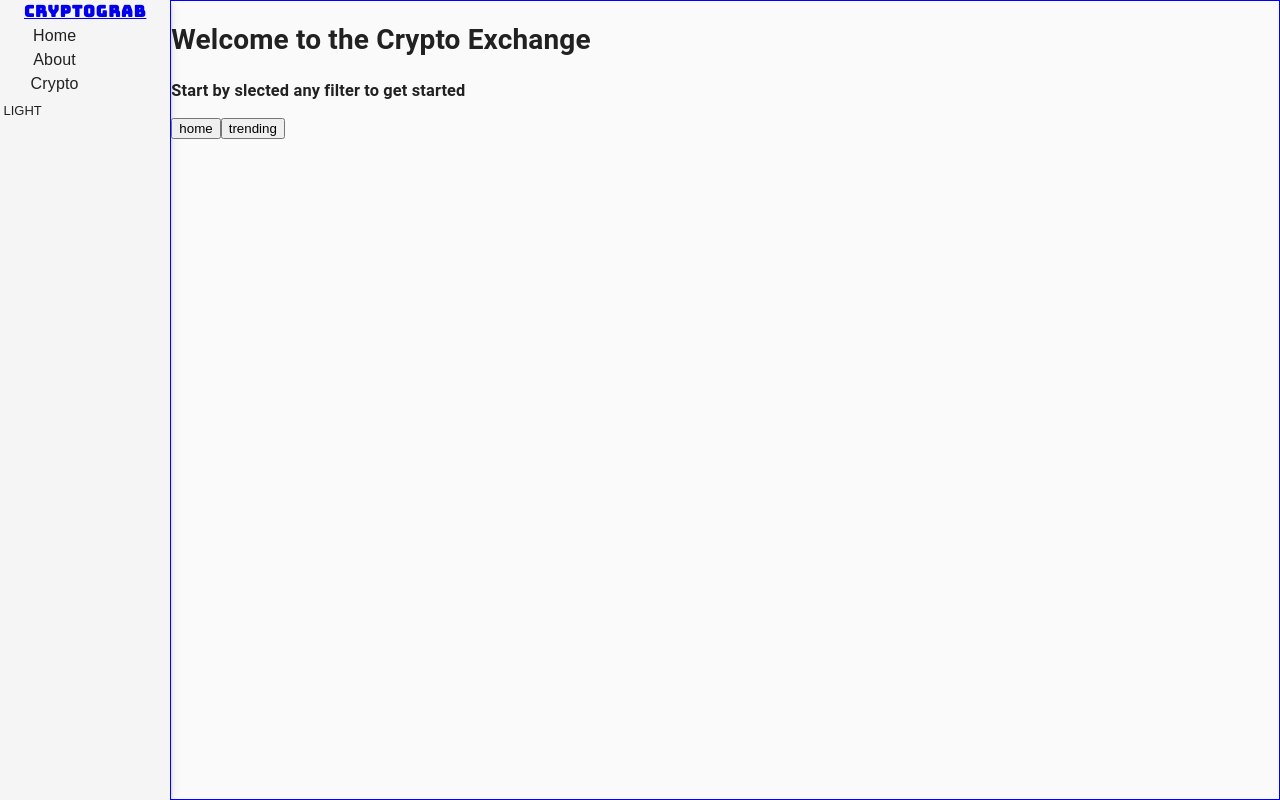
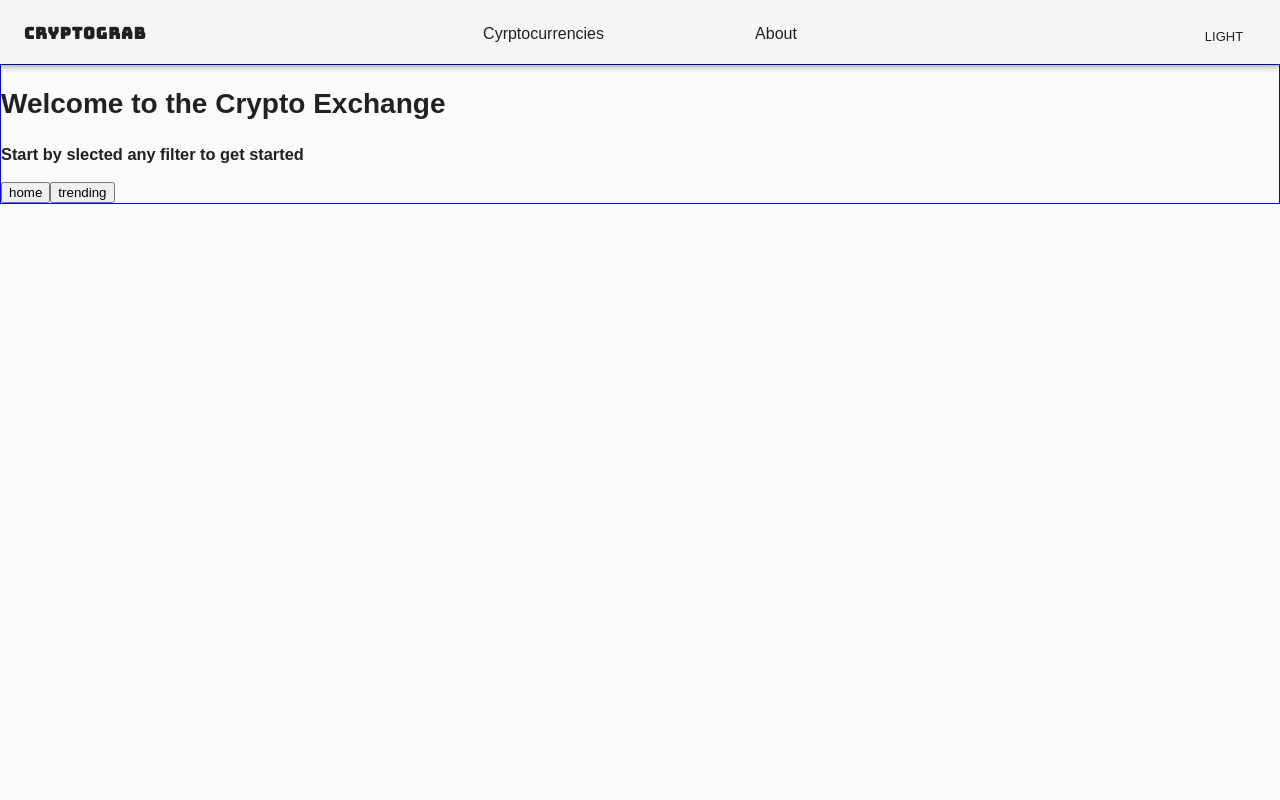
Before and after one commit to ryanTavcar/CoinGecko-Coding-Challenge, a React (Create React App) app: page / in a window 1280 px wide. Built offline with nearby package versions, Linux system fonts and the light colour scheme.

Commit message:
change of navbar layout

```diff
--- a/src/components/Navbar.jsx
+++ b/src/components/Navbar.jsx
@@ -22,29 +22,18 @@ import {
 
 const menuItems = [
     {
-        text: 'Home',
-        pathname: '/'
+        text: 'Cyrptocurrencies',
+        pathname: '/products'
     },
     {
         text: 'About',
         pathname: '/about'
     },
-    {
-        text: 'Crypto',
-        pathname: '/cryptocurrencies'
-    },
 ];
 
 const useStyles = makeStyles(theme =>({
-    appbar: {
-        height: "100vh",
+    navbar: {
         // border: '1px solid red'
-    },
-    navbar: {
-        // display: 'flex',
-        // flexDirection: 'column',
-        // height: "100%",
-        // width: '20%'
     },
     menuButton: {
         marginRight: theme.spacing(2),
@@ -59,9 +48,6 @@ const useStyles = makeStyles(theme =>({
         'a:visited': {
             color: '#000',
         },
-    },
-    drawer: {
-        // border: '1px solid red'
     },
     drawerPaper: {
       width: 300,
@@ -93,7 +79,7 @@ const useStyles = makeStyles(theme =>({
 
 const Navbar = ({lightOrDark, handleLightOrDark}) => {
 
-    const classes = useStyles();
+    const styles = useStyles();
     const drawer = Sidebar();
     const [mobileOpen, setMobileOpen] = useState(false)
     const [container, setContainer] = useState(null)
@@ -103,17 +89,17 @@ const Navbar = ({lightOrDark, handleLightOrDark}) => {
     }
 
     return (
-        <AppBar position="static" color="default" className={classes.appbar}>
-            <Toolbar className={classes.navbar}>
-                <IconButton edge="start" color="inherit" aria-label="menu" className={classes.menuButton} onClick={handleDrawerToggle} >
+        <AppBar position="sticky" color="default">
+            <Toolbar className={styles.navbar}>
+                <IconButton edge="start" color="inherit" aria-label="menu" className={styles.menuButton} onClick={handleDrawerToggle}>
                     <MenuIcon />
                 </IconButton>
 
-                <Grid container direction="column" justifyContent="center" className={classes.drawer} >
+                <Grid container justifyContent="center" className={styles.drawer} >
                     {/* mobile */}
                     <Hidden mdUp >
                         <Grid container direction="row" justifyContent="flex-end">
-                            <Grid item md={4} className={classes.linkContainer}>
+                            <Grid item md={4} className={styles.linkContainer}>
                                 <Grid container direction="row" justifyContent="flex-end" >
                                     <Button size="small" onClick={() => handleLightOrDark()}>
                                         {lightOrDark}
@@ -125,7 +111,7 @@ const Navbar = ({lightOrDark, handleLightOrDark}) => {
                             container={container}
                             variant='temporary'
                             anchor='left'
-                            classes={{ paper: classes.drawerPaper }}
+                            classes={{ paper: styles.drawerPaper }}
                             open={mobileOpen}
                             onClose={handleDrawerToggle}
                             ModalProps={{keepMounted: true}}>
@@ -135,19 +121,19 @@ const Navbar = ({lightOrDark, handleLightOrDark}) => {
 
                     {/* tablet, laptop, desktop */}
                     <Hidden smDown >
-                        <Grid item md={3} className={classes.linkContainer}>
-                            <Link to='/'>
-                                <Typography style={{fontFamily: 'Bungee', letterSpacing: 1, cursor: 'pointer', width: 'fit-content'}}>
-                                    <b>CryptoGrab</b>
+                        <Grid item md={3} className={styles.linkContainer}>
+                            <Link to='/' className={styles.navlink}>
+                                <Typography color="textPrimary" style={{fontFamily: 'Bungee', letterSpacing: 1, cursor: 'pointer', width: 'fit-content'}}>
+                                    <b>Cryptograb</b>
                                 </Typography>
                             </Link>
                             {/* <Image src='/images/simflight_logo_transparent_1.png' width='100' height='32' /> */}
                         </Grid>
-                        <Grid item md={6} className={classes.linkContainer}>
+                        <Grid item md={6} className={styles.linkContainer}>
                             <Grid container direction="row" alignItems="center" justifyContent="space-evenly">
                                 {menuItems.map(item => (
                                     <Grid item key={item.text}>
-                                        <Link to={item.pathname} className={classes.navlink}>
+                                        <Link to={item.pathname} className={styles.navlink} >
                                             <Typography color="textPrimary" style={{cursor: 'pointer'}}>
                                                 {item.text}
                                             </Typography>
@@ -156,7 +142,7 @@ const Navbar = ({lightOrDark, handleLightOrDark}) => {
                                 ))}
                             </Grid>
                         </Grid>
-                            <Grid item md={3} className={classes.linkContainer}>
+                            <Grid item md={3} className={styles.linkContainer}>
                                 <Grid container direction="row" justifyContent="flex-end" >
                                     <Button size="small" onClick={() => handleLightOrDark()}>
                                         {lightOrDark}
@@ -173,15 +159,15 @@ const Navbar = ({lightOrDark, handleLightOrDark}) => {
 };
 
 const Sidebar = () => {
-    const classes = useStyles();
+    const styles = useStyles();
 
     return (
         <Box margin='8rem 1rem 0 1rem'>
-            <div className={classes.toolbar} >
+            <div className={styles.toolbar} >
                 <Typography style={{fontFamily: 'Bungee', letterSpacing: 1}}>
                     <b>Simflight</b>
                 </Typography>
-                <Divider className={classes.dividerColor} />
+                <Divider className={styles.dividerColor} />
                 <Box marginTop='2rem'>
                     <List>
                         {menuItems.map((item) => {
@@ -192,12 +178,12 @@ const Sidebar = () => {
                                 to={item.pathname}
                                 key={item.text}
                                 >
-                                    <ListItemIcon className={classes.fontColor}>
+                                    <ListItemIcon className={styles.fontColor}>
                                         {item.icon}
                                     </ListItemIcon>
                                     <ListItemText
                                         primary={item.text}
-                                        className={classes.fontColor}
+                                        className={styles.fontColor}
                                     />
                                 </ListItem>
                             )
--- a/src/index.js
+++ b/src/index.js
@@ -2,11 +2,9 @@ import React from 'react';
 import ReactDOM from 'react-dom';
 import './styles/index.css';
 import App from './pages/App';
-import CssBaseline from '@material-ui/core/CssBaseline';
 
 ReactDOM.render(
   <React.StrictMode>
-    <CssBaseline/>
     <App />
   </React.StrictMode>,
   document.getElementById('root')
--- /dev/null
+++ b/src/pages/About.jsx
@@ -0,0 +1,26 @@
+import React from 'react'
+import { makeStyles } from '@material-ui/core/styles';
+import {Container, Grid, Typography} from '@material-ui/core';
+import { useMediaQuery } from "@material-ui/core";
+
+const useStyles = makeStyles(theme => ({
+    container: {
+        padding: 0,
+        overflow: 'hidden',
+        border: '1px solid blue',
+      },
+    textColor : {
+        color: theme.palette.primary.main
+    }
+}))
+
+const About = () => {
+    const classes = useStyles();
+    return (
+        <Container className={classes.container}>
+            ABOUT PAGE
+        </Container>
+    )
+}
+
+export default About
--- a/src/pages/App.js
+++ b/src/pages/App.js
@@ -1,11 +1,31 @@
 import React, {useState} from 'react';
 import { BrowserRouter as Router, Route, Switch } from 'react-router-dom'
 import Home from './Home';
+import About from './About';
 import Navbar from '../components/Navbar';
 import { ThemeProvider } from '@material-ui/core/styles';
 import {lightTheme, darkTheme} from '../util/theme'
+import CssBaseline from '@material-ui/core/CssBaseline';
+import { makeStyles } from '@material-ui/core/styles';
+import {Container, Grid, Typography} from '@material-ui/core';
+import { useMediaQuery } from "@material-ui/core";
+
+const useStyles = makeStyles(theme => ({
+  container: {
+      padding: 0,
+      overflow: 'hidden',
+      border: '1px solid purple',
+      display: 'flex',
+      height: '100vh',
+      [theme.breakpoints.down('sm')]: {
+        display: 'block',
+        height: '100%',
+      },
+    },
+}))
 
 function App() {
+  const classes = useStyles();
   const [theme, setTheme] = useState(lightTheme);
   const [lightOrDark, setLightOrDark] = useState('light');
 
@@ -19,21 +39,22 @@ function App() {
 
   return (
     <ThemeProvider theme={{...theme}}>
+      <CssBaseline/>
       <Router>
-        <div style={{display: 'flex'}}>
-          <nav>
             <Navbar lightOrDark={lightOrDark} handleLightOrDark={handleLightOrDark}/>
-          </nav>
 
           <Switch>
             <Route
-              path='/'
+              exact path='/'
               render={(props) => (
                 <Home {...props}/>
               )}
             />
+            <Route
+              path='/about'
+              component={About}
+            />
             </Switch>
-          </div>
 
       </Router>
     </ThemeProvider>
--- a/src/pages/Home.jsx
+++ b/src/pages/Home.jsx
@@ -37,7 +37,7 @@ const Home = ({handleLightOrDark, lightOrDark}) => {
     }, [url]);
 
     return (
-        <Container maxWidth={isMobile ? 'sm' : isLaptop ? 'lg' : 'xl'} className={classes.container}>
+        <Container className={classes.container}>
             <Header/>
             <Filter setFilter={setFilter} setUrl={setUrl}/>
             {loading ? (
```
